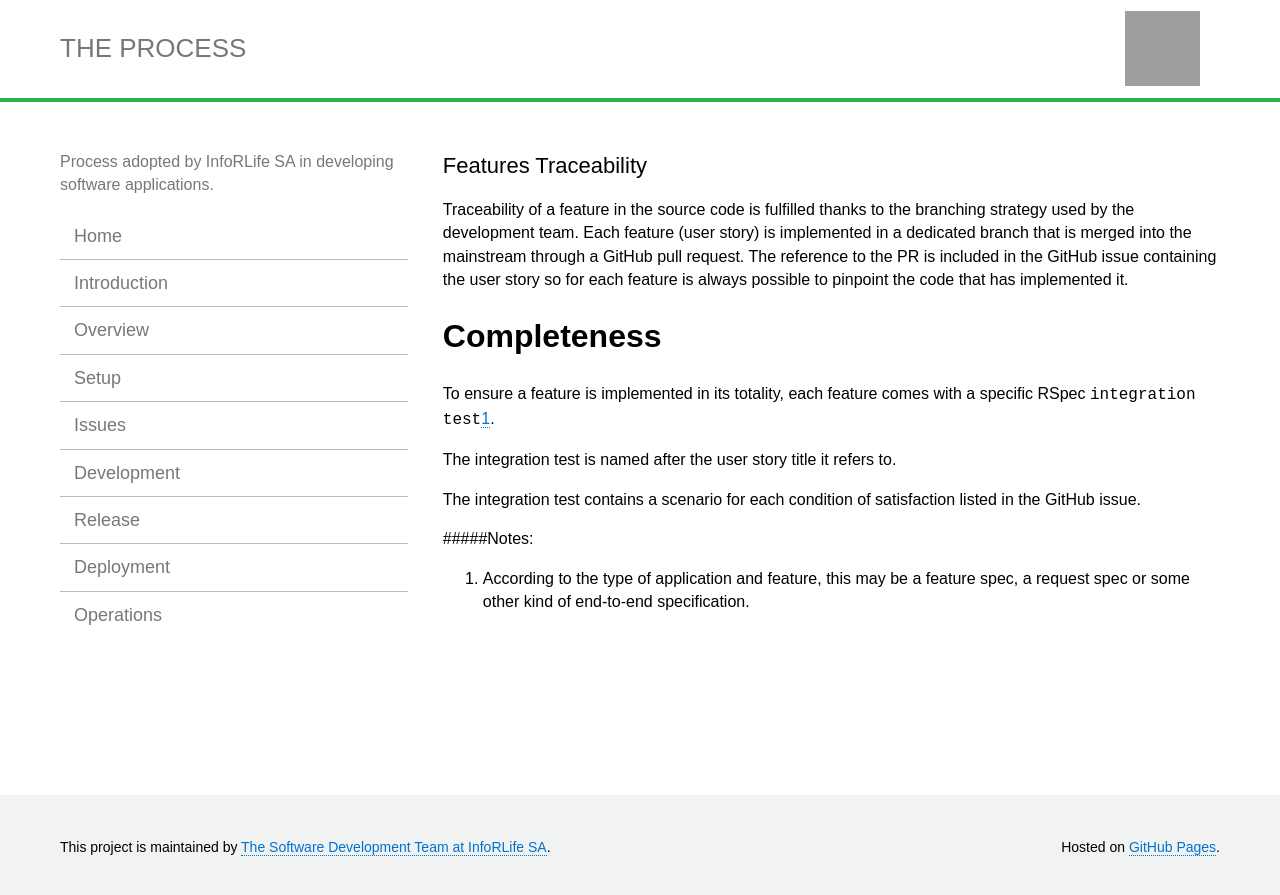
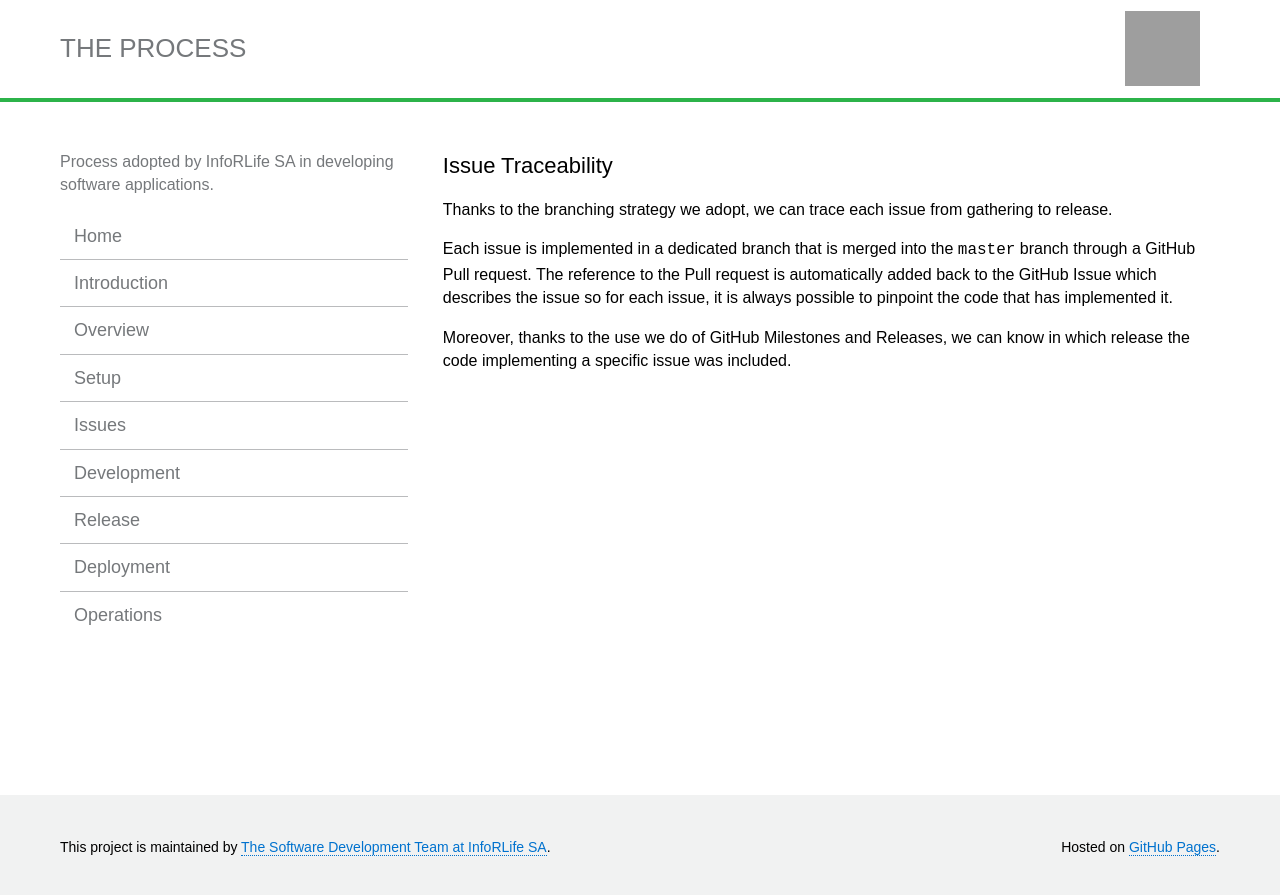
Before and after one commit to inforlife/process, a Jekyll site: the page built from traceability.md, in a window 1280 px wide. Shown: the top 895 px of the page. Built offline with Jekyll 4.4.1, drawn with Linux system fonts in a browser that asks for light colours; grey boxes are pictures that could not be loaded.

Commit message:
update traceability

```diff
--- a/traceability.md
+++ b/traceability.md
@@ -1,18 +1,10 @@
 ---
 layout: page
-title:  "Features Traceability"
+title:  "Issue Traceability"
 ---
 
-Traceability of a feature in the source code is fulfilled thanks to the branching strategy used by the development team. Each feature (user story) is implemented in a dedicated branch that is merged into the mainstream through a GitHub pull request. The reference to the PR is included in the GitHub issue containing the user story so for each feature is always possible to pinpoint the code that has implemented it.
+Thanks to the branching strategy we adopt, we can trace each issue from gathering to release.
 
-# Completeness
+Each issue is implemented in a dedicated branch that is merged into the `master` branch through a GitHub Pull request. The reference to the Pull request is automatically added back to the GitHub Issue which describes the issue so for each issue, it is always possible to pinpoint the code that has implemented it.
 
-To ensure a feature is implemented in its totality, each feature comes with a specific RSpec `integration test`[1](#notes).
-
-The integration test is named after the user story title it refers to.
-
-The integration test contains a scenario for each condition of satisfaction listed in the GitHub issue.
-
-
-#####Notes:
-1. According to the type of application and feature, this may be a feature spec, a request spec or some other kind of end-to-end specification.
+Moreover, thanks to the use we do of GitHub Milestones and Releases, we can know in which release the code implementing a specific issue was included.
```
